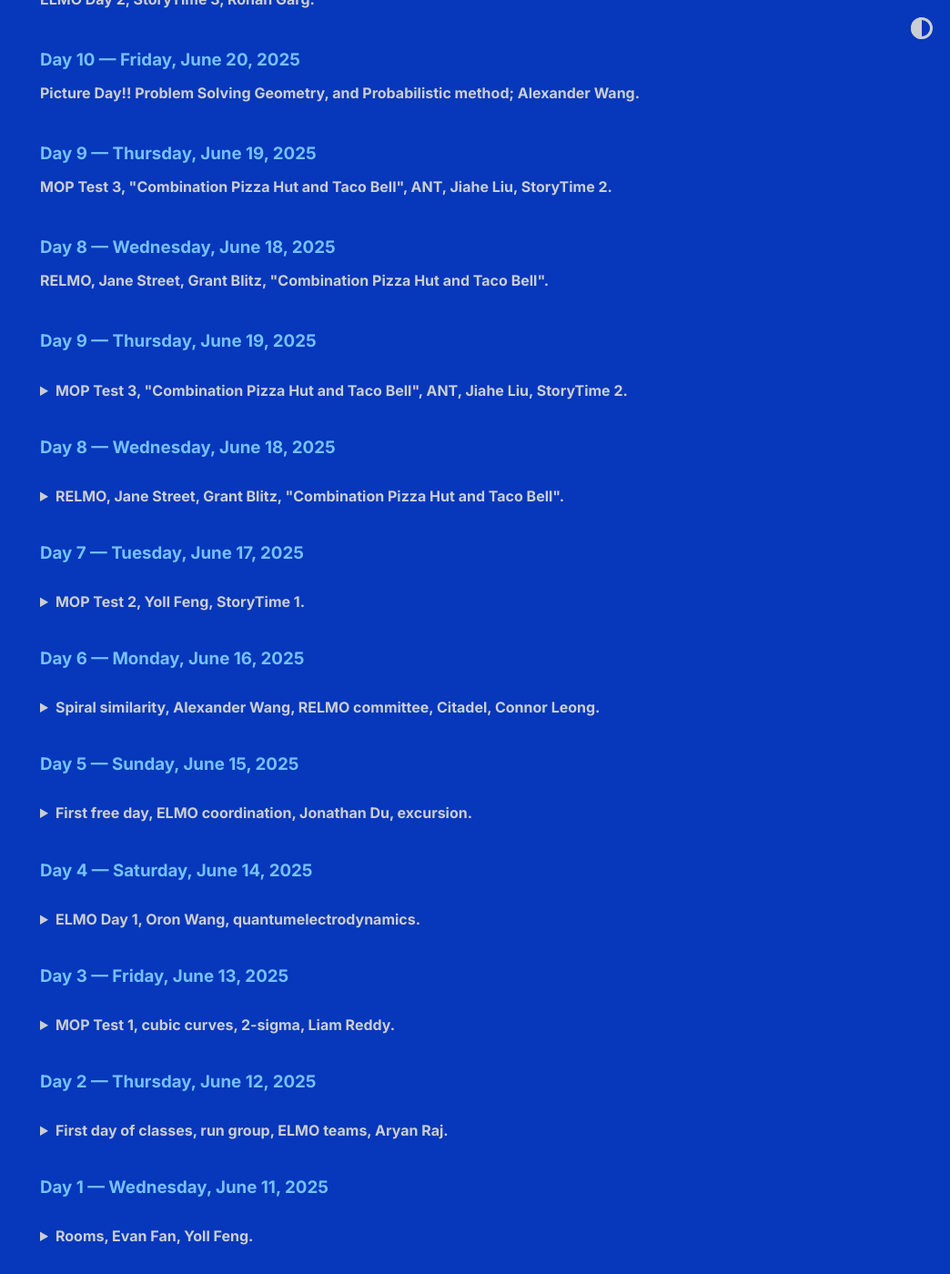
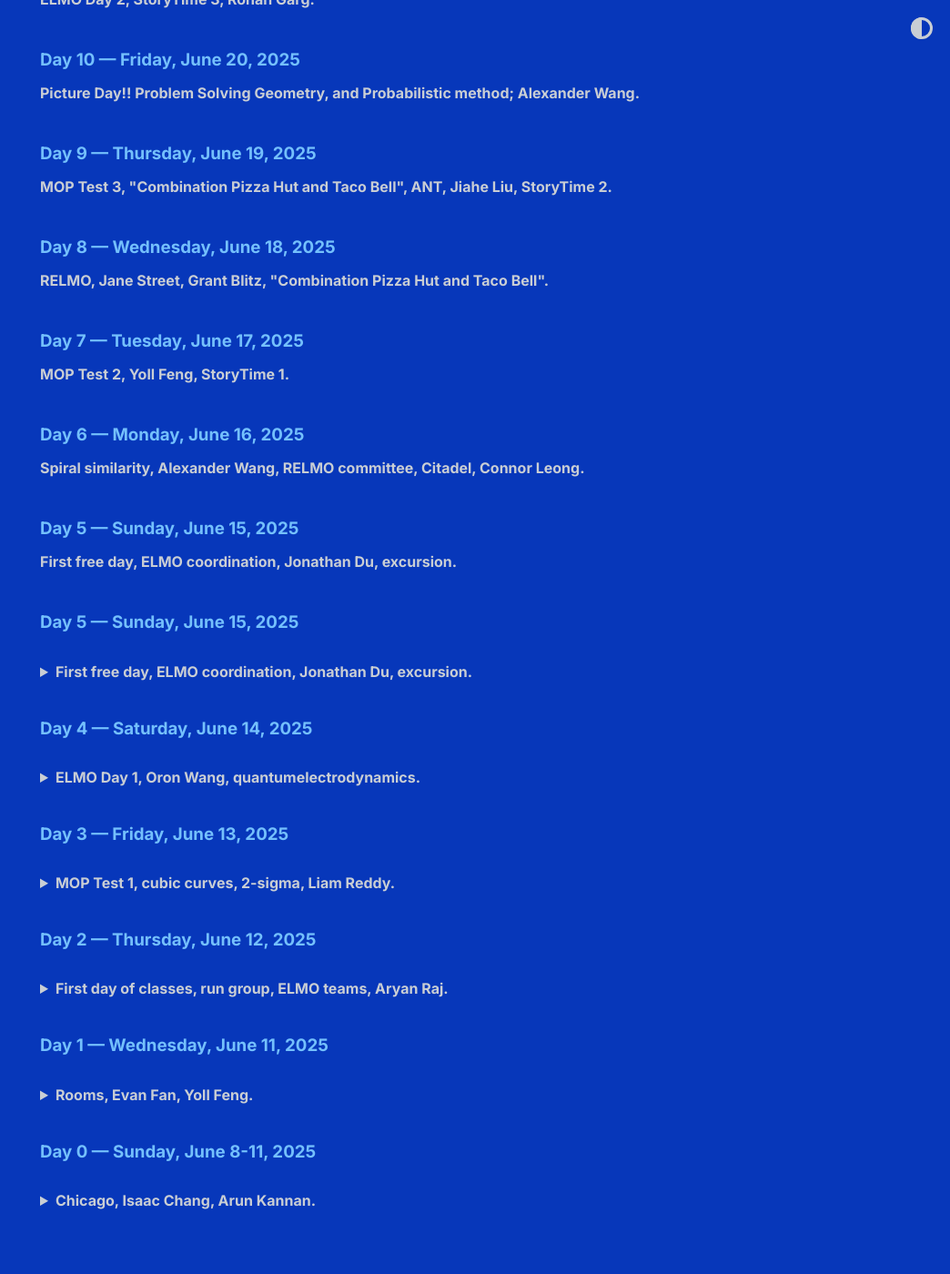
Before and after one commit to shihankanungo/shihankanungo.github.io, a Jekyll site: the page built from mop.md, in a window 1280 px wide and 1400 px high, scrolled down 1208 px. Shown: the whole window at 91% size, without its empty margins (236-1280 px from the left). Built offline with Jekyll 4.4.1, drawn with Linux system fonts in a browser that asks for light colours.

Commit message:
Update mop.md

```diff
--- a/mop.md
+++ b/mop.md
@@ -338,52 +338,6 @@ I’ve made far too many mistakes on the tests. Tomorrow is ELMO, and the TSTSTs
 <div class="subline"><details>
 <summary style="list-style: none;"><strong>MOP Test 3, "Combination Pizza Hut and Taco Bell", ANT, Jiahe Liu, StoryTime 2.</strong></summary>
 <p>
-
-
-
-<br>
-<a href="https://shihankanungo.github.io/mop">↪️ Back to top</a>
-</p>
-
-</details></div>
-</div>
-
-
-
-
-
-
-
-<div class="heading-block"><h3>Day 8 &mdash; Wednesday, June 18, 2025</h3>
-<div class="subline"><details>
-<summary style="list-style: none;"><strong>RELMO, Jane Street, Grant Blitz, "Combination Pizza Hut and Taco Bell".</strong></summary>
-<p>
-
-
-
-<br>
-<a href="https://shihankanungo.github.io/mop">↪️ Back to top</a>
-</p>
-
-</details></div>
-</div>
-
-
-
-
-
-
-
-
-
-
-
-
-### Day 9 &mdash; Thursday, June 19, 2025
-
-<details>
-<summary><b>MOP Test 3, "Combination Pizza Hut and Taco Bell", ANT, Jiahe Liu, StoryTime 2.</b></summary>
-<br>
 MOP Test 3 was today; I was able to solve P1 quite easily using <i>Combination Pizza Hut and Taco Bell</i>; essentially, we had a sequence with two properties and I called the first one <i>Pizza Hut</i> and the second one <i>Taco Bell</i>. P2 was a hard geo problem (which only Tiger solved synthetically; everyone else complex bashed or used the isoptic cubic) &mdash; I just submitted the lyrics to <i>Combination Pizza Hut and Taco Bell</i>; I’m hoping to get a style score that satisfies x(1-x)=0. P3 was a combo problem which I fakesolved (argh!!). I got the first idea, which was to make it a graph, but I thought there was only one possibility for the graph. I had even checked and rewritten my solution, but I didn’t catch the mistake. I believe I would have solved the problem if I had caught the mistake.
 <br><br>
 First class was Inequalities II by Alex Song. It was about smoothing, but I was playing polytrack with Oron.
@@ -410,18 +364,25 @@ I attended storytime today. On the way, Oron stepped on my shoelace, which destr
 
 The storytime discussions were quite stimulating. We talked about old- vs. new MOP&mdash;basically the old people talking about being old and stuff and the young people talking about stuff; how COVID affected math olympiads; Michael Ma making USAMO in 3rd grade; Zuming Feng stories; having 3 vs 4 problem tests; brainrot from old mops; contest mindset; and more. I’m glad that I attended, and I’ll definitely go again. Also, the whole time I was spamming combination pizza hut and taco bell!
 <br><br>
-Tomorrow, I will ask Evan Chen to make me a geo bashing handout. I’ve realized that I might become a geo antimain if I’m not careful. That’s something I do not want to be. <br>
+Tomorrow, I will ask Evan Chen to make me a geo bashing handout. I’ve realized that I might become a geo antimain if I’m not careful. That’s something I do not want to be.
 
+<br>
 <a href="https://shihankanungo.github.io/mop">↪️ Back to top</a>
+</p>
 
-</details>
+</details></div>
+</div>
 
 
-### Day 8 &mdash; Wednesday, June 18, 2025
 
-<details>
-<summary><b>RELMO, Jane Street, Grant Blitz, "Combination Pizza Hut and Taco Bell".</b></summary>
-<br>
+
+
+
+
+<div class="heading-block"><h3>Day 8 &mdash; Wednesday, June 18, 2025</h3>
+<div class="subline"><details>
+<summary style="list-style: none;"><strong>RELMO, Jane Street, Grant Blitz, "Combination Pizza Hut and Taco Bell".</strong></summary>
+<p>
 First class was Constructions by Andrew Gu which was a graph theory class.
 <details>
 <summary><b>Constructions. Problem</b></summary>
@@ -446,17 +407,27 @@ We had Jane Street today &mdash; the estimathon was unbelievably hard! I was on
 
 <p align="center"><img src="/images/mop8.png" width="500"/> <br> <span style="color: gray"> Estimathon! L to R: Daniel, Kevin, Tarun, Aryan, (also Michael, Oron). </span> </p>
 
-MOP test 3 is tomorrow; I want to make this my “comeback”. I would like to solve a hard problem; a problem that I’m proud of doing. <br>
+MOP test 3 is tomorrow; I want to make this my “comeback”. I would like to solve a hard problem; a problem that I’m proud of doing.
 
+<br>
 <a href="https://shihankanungo.github.io/mop">↪️ Back to top</a>
+</p>
 
-</details>
+</details></div>
+</div>
 
-### Day 7 &mdash; Tuesday, June 17, 2025
 
-<details>
-<summary><b>MOP Test 2, Yoll Feng, StoryTime 1.</b></summary>
-<br>
+
+
+
+
+
+
+
+<div class="heading-block"><h3>Day 7 &mdash; Tuesday, June 17, 2025</h3>
+<div class="subline"><details>
+<summary style="list-style: none;"><strong>MOP Test 2, Yoll Feng, StoryTime 1.</strong></summary>
+<p>
 MOP Test 2 was today. Problem 1 was an anti-problem!!!! I spent almost 3 hours on it, and I seriously thought that I was going to get swept. But I got it eventually. Unfortunately, I didn’t have time to solve P2, which was hard. I had all the right ideas though, and if I had more time I think I would have got it. It turns out that I was kind of right to be scared &mdash; Jonathan and Oron both got swept, and I am predicting 720.
 <br><br>
 We had classes on Determinants and Entropy today. Determinants was taught by Serena An and involved Vandermonde determinant and path counting. The path counting stuff was cool. The second class&mdash;on Entropy&mdash;was taught by Rachel Zhang; it was a bit weird and kind of confusing but cool.
@@ -470,17 +441,27 @@ I think Yoll Feng looks up to me; he has often expressed concern about the TSTST
 <br><br>
 Today was storytime; I had completely forgotten about it. I hadn’t checked my computer the whole day since I didn’t take it in my bag, so I didn’t see Baba’s message. I went after I called Baba and I saw the message, but it was too late. Hopefully, I will catch another one before MOP ends.
 <br><br>
-In this MOP test, I didn’t make any mistakes. However, I think that I might have spent a bit too much time on P1 going down a rabbit hole. I think that I should remember to stop and look for alternate approaches; I sometimes trust my intuition too much. <br>
+In this MOP test, I didn’t make any mistakes. However, I think that I might have spent a bit too much time on P1 going down a rabbit hole. I think that I should remember to stop and look for alternate approaches; I sometimes trust my intuition too much.
 
+<br>
 <a href="https://shihankanungo.github.io/mop">↪️ Back to top</a>
+</p>
 
-</details>
+</details></div>
+</div>
 
-### Day 6 &mdash; Monday, June 16, 2025
 
-<details>
-<summary><b>Spiral similarity, Alexander Wang, RELMO committee, Citadel, Connor Leong.</b></summary>
-<br>
+
+
+
+
+
+
+
+<div class="heading-block"><h3>Day 6 &mdash; Monday, June 16, 2025</h3>
+<div class="subline"><details>
+<summary style="list-style: none;"><strong>Spiral similarity, Alexander Wang, RELMO committee, Citadel, Connor Leong.</strong></summary>
+<p>
 Today we had a class by Vivian Loh on spiral similarity! (Baba’s favorite subject). The class was interesting but the examples were just begging to be complex bashed.
 <details>
 <summary><b>Spiral Similarity. Problem</b></summary>
@@ -506,8 +487,46 @@ Yesterday, I was able to get a sound sleep by wrapping a shirt around my eyes as
 <p align="center"><img src="/images/mop6.png" width="400"/> <br> <span style="color: gray"> Breakfast in the cafeteria. </span> </p>
 
 <a href="https://shihankanungo.github.io/mop">↪️ Back to top</a>
+</p>
 
-</details>
+</details></div>
+</div>
+
+
+
+
+
+
+
+
+
+
+<div class="heading-block"><h3>Day 5 &mdash; Sunday, June 15, 2025</h3>
+<div class="subline"><details>
+<summary style="list-style: none;"><strong>First free day, ELMO coordination, Jonathan Du, excursion.</strong></summary>
+<p>
+
+
+
+<br>
+<a href="https://shihankanungo.github.io/mop">↪️ Back to top</a>
+</p>
+
+</details></div>
+</div>
+
+
+
+
+
+
+
+
+
+
+
+
+
 
 ### Day 5 &mdash; Sunday, June 15, 2025
 
```
